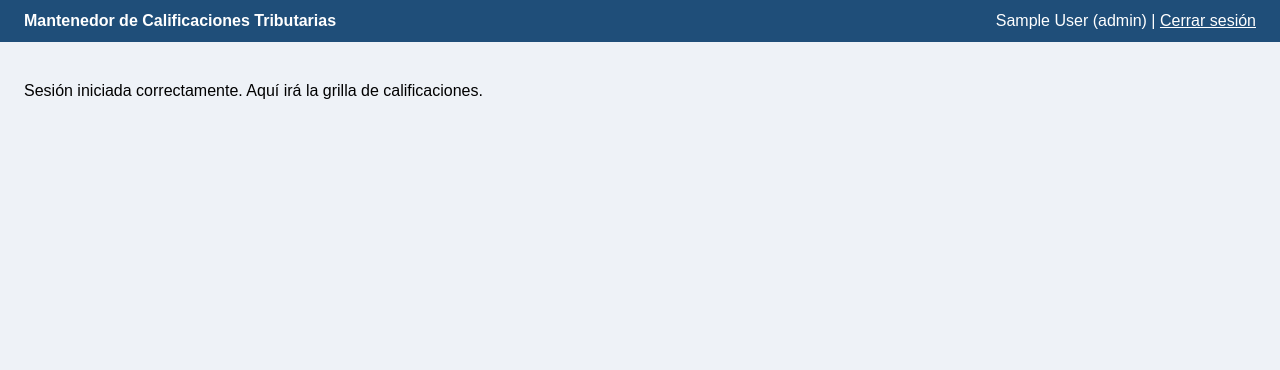
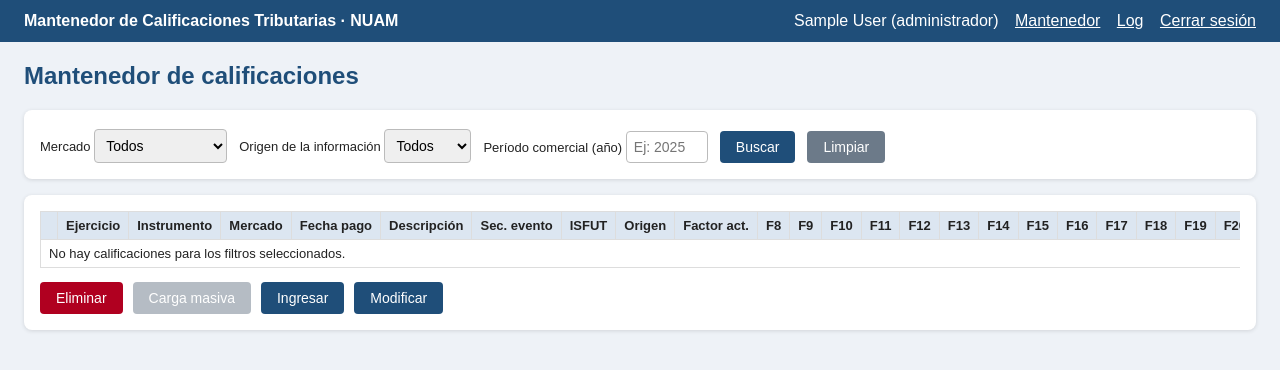
Before and after one commit to b1trat3-exe/calificaciones-tributarias-nuam, a Flask app: page /mantenedor in a window 1280 px wide. Shown: the top 370 px of the page. Run offline with Flask 3, Linux system fonts and the light colour scheme; the visitor is signed in with stand-in values (Sample User, id 1).

Commit message:
Mantenedor, ingreso por montos y factores, log

```diff
--- a/app.py
+++ b/app.py
@@ -1,19 +1,56 @@
+import hmac
+import os
+import secrets
+from datetime import datetime, date
 from functools import wraps
-from flask import Flask, render_template, request, redirect, url_for, session, flash
-from models import db, Usuario
+
+from flask import (Flask, render_template, request, redirect, url_for,
+                   session, flash, abort, jsonify)
+from models import db, Usuario, Calificacion, LogAuditoria
+from factores import ETIQUETAS, NUMEROS, calcular_factores, validar_factores
 
 app = Flask(__name__)
-app.config["SQLALCHEMY_DATABASE_URI"] = "sqlite:///nuam.db"
-app.config["SECRET_KEY"] = "cambiar-esto-despues"
+app.config["SQLALCHEMY_DATABASE_URI"] = os.environ.get("DATABASE_URL", "sqlite:///nuam.db")
+app.config["SECRET_KEY"] = os.environ.get("SECRET_KEY", "cambiar-esto-despues")
+app.config["SESSION_COOKIE_HTTPONLY"] = True
+app.config["SESSION_COOKIE_SAMESITE"] = "Lax"
 db.init_app(app)
+
+MERCADOS = ["Acciones", "CFI", "Fondos mutuos"]
+ORIGENES = ["manual", "archivo", "sistema"]
+
+
+# ---------- Inicialización ----------
+def crear_usuario(nombre, correo, clave, rol):
+    if not Usuario.query.filter_by(correo=correo).first():
+        u = Usuario(nombre=nombre, correo=correo, rol=rol)
+        u.set_password(clave)
+        db.session.add(u)
+        db.session.commit()
+
 
 with app.app_context():
     db.create_all()
-    if not Usuario.query.filter_by(correo="admin@nuam.cl").first():
-        admin = Usuario(nombre="Administrador", correo="admin@nuam.cl", rol="administrador")
-        admin.set_password("Admin1234")
-        db.session.add(admin)
-        db.session.commit()
+    crear_usuario("Administrador", "admin@nuam.cl", "Admin1234", "administrador")
+    crear_usuario("Corredor Uno", "corredor1@nuam.cl", "Corredor1234", "corredor")
+
+
+# ---------- Seguridad: CSRF, login, roles ----------
+def csrf_token():
+    if "csrf" not in session:
+        session["csrf"] = secrets.token_hex(16)
+    return session["csrf"]
+
+
+app.jinja_env.globals["csrf_token"] = csrf_token
+
+
+@app.before_request
+def proteger_csrf():
+    if request.method == "POST":
+        token = request.form.get("csrf_token") or request.headers.get("X-CSRF-Token") or ""
+        if not hmac.compare_digest(token, session.get("csrf", "")):
+            abort(400)
 
 
 def login_requerido(f):
@@ -25,11 +62,35 @@ def login_requerido(f):
     return envoltura
 
 
+def solo_admin(f):
+    @wraps(f)
+    def envoltura(*args, **kwargs):
+        if session.get("rol") != "administrador":
+            abort(403)
+        return f(*args, **kwargs)
+    return envoltura
+
+
+def registrar_log(accion, detalle):
+    db.session.add(LogAuditoria(usuario_id=session.get("usuario_id"),
+                                usuario_nombre=session.get("nombre"),
+                                accion=accion, detalle=detalle[:300]))
+    db.session.commit()
+
+
+def obtener_calificacion(id):
+    c = db.session.get(Calificacion, id)
+    if c is None:
+        abort(404)
+    if session.get("rol") != "administrador" and c.usuario_id != session["usuario_id"]:
+        abort(403)   # un corredor no puede tocar calificaciones de otro
+    return c
+
+
+# ---------- Login ----------
 @app.route("/")
 def inicio():
-    if "usuario_id" in session:
-        return redirect(url_for("mantenedor"))
-    return redirect(url_for("login"))
+    return redirect(url_for("mantenedor" if "usuario_id" in session else "login"))
 
 
 @app.route("/login", methods=["GET", "POST"])
@@ -43,6 +104,7 @@ def login():
             session["usuario_id"] = usuario.id
             session["nombre"] = usuario.nombre
             session["rol"] = usuario.rol
+            registrar_log("LOGIN", f"Inicio de sesión de {usuario.correo}")
             return redirect(url_for("mantenedor"))
         flash("Correo o contraseña incorrectos")
     return render_template("login.html")
@@ -54,10 +116,213 @@ def logout():
     return redirect(url_for("login"))
 
 
+# ---------- Mantenedor (grilla + filtros) ----------
 @app.route("/mantenedor")
 @login_requerido
 def mantenedor():
-    return render_template("mantenedor.html")
+    mercado = request.args.get("mercado", "")
+    origen = request.args.get("origen", "")
+    ejercicio = request.args.get("ejercicio", "").strip()
+
+    q = Calificacion.query
+    if session["rol"] != "administrador":
+        q = q.filter_by(usuario_id=session["usuario_id"])   # calificaciones locales de cada corredor
+    if mercado in MERCADOS:
+        q = q.filter_by(mercado=mercado)
+    if origen in ORIGENES:
+        q = q.filter_by(origen=origen)
+    if ejercicio.isdigit():
+        q = q.filter_by(ejercicio=int(ejercicio))
+    filas = q.order_by(Calificacion.fecha_pago.desc(), Calificacion.id.desc()).limit(300).all()
+
+    return render_template("mantenedor.html", filas=filas, numeros=NUMEROS, etiquetas=ETIQUETAS,
+                           mercados=MERCADOS, origenes=ORIGENES,
+                           filtro={"mercado": mercado, "origen": origen, "ejercicio": ejercicio})
+
+
+# ---------- Ingreso / modificación ----------
+def a_numero(texto, nombre):
+    texto = (texto or "").strip().replace(",", ".")
+    if texto == "":
+        return 0.0
+    try:
+        return float(texto)
+    except ValueError:
+        raise ValueError(f"'{nombre}' debe ser un número.")
+
+
+def procesar_formulario(form, c=None):
+    """Valida el formulario. Devuelve (datos, errores)."""
+    errores = []
+    datos = {}
+
+    datos["mercado"] = form.get("mercado", "")
+    if datos["mercado"] not in MERCADOS:
+        errores.append("Seleccione un mercado válido.")
+    datos["instrumento"] = form.get("instrumento", "").strip()
+    if not datos["instrumento"]:
+        errores.append("El instrumento es obligatorio.")
+    elif len(datos["instrumento"]) > 60:
+        errores.append("El instrumento no puede superar 60 caracteres.")
+    datos["descripcion"] = form.get("descripcion", "").strip()[:200]
+
+    try:
+        datos["ejercicio"] = int(form.get("ejercicio", ""))
+        if not 1990 <= datos["ejercicio"] <= 2100:
+            errores.append("El ejercicio (año comercial) no es válido.")
+    except ValueError:
+        errores.append("El ejercicio (año comercial) debe ser un número.")
+    try:
+        datos["secuencia_evento"] = int(form.get("secuencia_evento", ""))
+        if datos["secuencia_evento"] <= 10000:
+            errores.append("La secuencia de evento debe ser superior a 10.000.")
+    except ValueError:
+        errores.append("La secuencia de evento debe ser un número.")
+    try:
+        datos["fecha_pago"] = date.fromisoformat(form.get("fecha_pago", ""))
+    except ValueError:
+        errores.append("La fecha de pago es obligatoria.")
+
+    for campo, nombre in (("dividendo", "Dividendo"), ("valor_historico", "Valor histórico"),
+                          ("factor_actualizacion", "Factor de actualización")):
+        try:
+            datos[campo] = a_numero(form.get(campo), nombre)
+        except ValueError as e:
+            errores.append(str(e))
+    datos["isfut"] = form.get("isfut") == "on"
+
+    # montos y factores
+    modo = form.get("modo", "montos")
+    montos, factores = {}, {}
+    for n in NUMEROS:
+        try:
+            montos[n] = a_numero(form.get(f"monto_{n}"), f"Monto {n}")
+            if montos[n] < 0:
+                errores.append(f"El monto {n} no puede ser negativo.")
+        except ValueError as e:
+            errores.append(str(e))
+        try:
+            factores[n] = a_numero(form.get(f"factor_{n}"), f"Factor {n}")
+        except ValueError as e:
+            errores.append(str(e))
+
+    if not errores:
+        if modo == "montos":
+            if sum(montos[n] for n in range(8, 20)) <= 0:
+                errores.append("Ingrese al menos un monto entre las columnas 8 y 19.")
+            else:
+                factores = calcular_factores(montos)
+        errores += validar_factores(factores)
+
+    datos["montos"], datos["factores"] = montos, factores
+    return datos, errores
+
+
+def aplicar_datos(c, datos):
+    for campo in ("mercado", "instrumento", "descripcion", "ejercicio", "secuencia_evento",
+                  "fecha_pago", "dividendo", "valor_historico", "factor_actualizacion", "isfut"):
+        setattr(c, campo, datos[campo])
+    for n in NUMEROS:
+        setattr(c, f"monto_{n}", datos["montos"][n])
+        setattr(c, f"factor_{n}", datos["factores"][n])
+    c.fecha_modificacion = datetime.now()
+
+
+def valores_desde_calificacion(c):
+    v = {"mercado": c.mercado, "instrumento": c.instrumento, "ejercicio": c.ejercicio,
+         "secuencia_evento": c.secuencia_evento, "dividendo": c.dividendo,
+         "fecha_pago": c.fecha_pago.isoformat(), "valor_historico": c.valor_historico,
+         "descripcion": c.descripcion or "", "isfut": "on" if c.isfut else "",
+         "factor_actualizacion": c.factor_actualizacion, "modo": "montos"}
+    for n in NUMEROS:
+        v[f"monto_{n}"] = getattr(c, f"monto_{n}")
+        v[f"factor_{n}"] = getattr(c, f"factor_{n}")
+    return v
+
+
+@app.route("/calificaciones/nueva", methods=["GET", "POST"])
+@login_requerido
+def nueva_calificacion():
+    if request.method == "POST":
+        datos, errores = procesar_formulario(request.form)
+        if not errores:
+            c = Calificacion(usuario_id=session["usuario_id"], origen="manual")
+            aplicar_datos(c, datos)
+            db.session.add(c)
+            db.session.commit()
+            registrar_log("INGRESO", f"Calificación {c.id} ({c.instrumento}, {c.ejercicio}) ingresada")
+            flash("Calificación ingresada correctamente.", "ok")
+            return redirect(url_for("mantenedor"))
+        for e in errores:
+            flash(e)
+        valores = request.form.to_dict()
+    else:
+        sig = (db.session.query(db.func.max(Calificacion.secuencia_evento)).scalar() or 10000) + 1
+        valores = {"mercado": request.args.get("mercado", "Acciones"), "ejercicio": date.today().year,
+                   "secuencia_evento": sig, "dividendo": 0, "factor_actualizacion": 0,
+                   "modo": "montos"}
+    return render_template("formulario.html", titulo="Ingresar calificación", valores=valores,
+                           numeros=NUMEROS, etiquetas=ETIQUETAS, mercados=MERCADOS)
+
+
+@app.route("/calificaciones/<int:id>/editar", methods=["GET", "POST"])
+@login_requerido
+def editar_calificacion(id):
+    c = obtener_calificacion(id)
+    if request.method == "POST":
+        datos, errores = procesar_formulario(request.form, c)
+        if not errores:
+            aplicar_datos(c, datos)
+            db.session.commit()
+            registrar_log("MODIFICACION", f"Calificación {c.id} ({c.instrumento}, {c.ejercicio}) modificada")
+            flash("Calificación modificada correctamente.", "ok")
+            return redirect(url_for("mantenedor"))
+        for e in errores:
+            flash(e)
+        valores = request.form.to_dict()
+    else:
+        valores = valores_desde_calificacion(c)
+    return render_template("formulario.html", titulo="Modificar calificación", valores=valores,
+                           numeros=NUMEROS, etiquetas=ETIQUETAS, mercados=MERCADOS)
+
+
+@app.route("/calificaciones/<int:id>/eliminar", methods=["POST"])
+@login_requerido
+def eliminar_calificacion(id):
+    c = obtener_calificacion(id)
+    detalle = f"Calificación {c.id} ({c.instrumento}, {c.ejercicio}) eliminada"
+    db.session.delete(c)
+    db.session.commit()
+    registrar_log("ELIMINACION", detalle)
+    flash("Calificación eliminada.", "ok")
+    return redirect(url_for("mantenedor"))
+
+
+@app.route("/api/calcular", methods=["POST"])
+@login_requerido
+def api_calcular():
+    """Botón 'Calcular': convierte montos en factores usando la misma regla del servidor."""
+    datos = request.get_json(silent=True) or {}
+    montos = {}
+    for n in NUMEROS:
+        try:
+            montos[n] = a_numero(str(datos.get(str(n), "")), f"Monto {n}")
+        except ValueError as e:
+            return jsonify({"error": str(e)}), 400
+    if sum(montos[n] for n in range(8, 20)) <= 0:
+        return jsonify({"error": "Ingrese al menos un monto entre las columnas 8 y 19."}), 400
+    factores = calcular_factores(montos)
+    return jsonify({"factores": {str(n): v for n, v in factores.items()},
+                    "errores": validar_factores(factores)})
+
+
+# ---------- Log de auditoría (solo administrador) ----------
+@app.route("/log")
+@login_requerido
+@solo_admin
+def ver_log():
+    registros = LogAuditoria.query.order_by(LogAuditoria.id.desc()).limit(300).all()
+    return render_template("log.html", registros=registros)
 
 
 if __name__ == "__main__":
--- /dev/null
+++ b/templates/base.html
@@ -0,0 +1,56 @@
+<!DOCTYPE html>
+<html lang="es">
+<head>
+  <meta charset="UTF-8">
+  <meta name="viewport" content="width=device-width, initial-scale=1">
+  <title>{% block titulo %}Calificaciones Tributarias NUAM{% endblock %}</title>
+  <style>
+    * { box-sizing: border-box; }
+    body { font-family: Arial, sans-serif; margin: 0; background: #eef2f7; color: #222; }
+    header { background: #1F4E79; color: white; padding: 12px 24px; display: flex; justify-content: space-between; align-items: center; flex-wrap: wrap; gap: 8px; }
+    header a { color: white; margin-left: 12px; }
+    main { padding: 20px 24px; }
+    h2 { color: #1F4E79; margin-top: 0; }
+    .panel { background: white; border-radius: 8px; padding: 16px; box-shadow: 0 1px 4px rgba(0,0,0,.12); margin-bottom: 16px; }
+    .filtros { display: flex; gap: 12px; align-items: flex-end; flex-wrap: wrap; }
+    label { font-size: 13px; display: block; }
+    input, select { padding: 7px; margin-top: 3px; border: 1px solid #bbb; border-radius: 4px; font-size: 14px; }
+    .btn { display: inline-block; padding: 8px 16px; background: #1F4E79; color: white; border: 0; border-radius: 4px; cursor: pointer; text-decoration: none; font-size: 14px; }
+    .btn.sec { background: #6c7a89; }
+    .btn.peligro { background: #b00020; }
+    .btn[disabled] { opacity: .5; cursor: not-allowed; }
+    .tabla-scroll { overflow-x: auto; }
+    table { border-collapse: collapse; font-size: 13px; width: 100%; }
+    th, td { border: 1px solid #ddd; padding: 6px 8px; text-align: left; white-space: nowrap; }
+    th { background: #dce6f1; position: sticky; top: 0; }
+    tr:hover td { background: #f5f9ff; }
+    .acciones { margin-top: 14px; display: flex; gap: 10px; flex-wrap: wrap; }
+    .msg { padding: 10px 14px; border-radius: 4px; margin-bottom: 10px; background: #fdecea; color: #b00020; }
+    .msg.ok { background: #e6f4ea; color: #1e6b34; }
+    .grid { display: grid; grid-template-columns: repeat(auto-fill, minmax(220px, 1fr)); gap: 12px; }
+    .grid label input, .grid label select { width: 100%; }
+    .campo-largo { grid-column: span 2; }
+    .item { border: 1px solid #e1e6ed; border-radius: 6px; padding: 8px; background: #fafcff; }
+    .item small { display: block; color: #555; min-height: 32px; font-size: 11px; }
+    .item input { width: 100%; }
+    @media (max-width: 600px) { .campo-largo { grid-column: span 1; } main { padding: 12px; } }
+  </style>
+</head>
+<body>
+  <header>
+    <strong>Mantenedor de Calificaciones Tributarias · NUAM</strong>
+    <span>
+      {{ session["nombre"] }} ({{ session["rol"] }})
+      <a href="{{ url_for('mantenedor') }}">Mantenedor</a>
+      {% if session["rol"] == "administrador" %}<a href="{{ url_for('ver_log') }}">Log</a>{% endif %}
+      <a href="{{ url_for('logout') }}">Cerrar sesión</a>
+    </span>
+  </header>
+  <main>
+    {% with mensajes = get_flashed_messages(with_categories=true) %}
+      {% for categoria, m in mensajes %}<div class="msg {{ 'ok' if categoria == 'ok' else '' }}">{{ m }}</div>{% endfor %}
+    {% endwith %}
+    {% block contenido %}{% endblock %}
+  </main>
+</body>
+</html>
--- a/templates/login.html
+++ b/templates/login.html
@@ -18,6 +18,7 @@
   <div class="caja">
     <h1>Calificaciones Tributarias NUAM</h1>
     <form method="post">
+      <input type="hidden" name="csrf_token" value="{{ csrf_token() }}">
       <label>Correo <input type="email" name="correo" required></label>
       <label>Contraseña <input type="password" name="clave" required></label>
       <button type="submit">Ingresar</button>
--- a/templates/mantenedor.html
+++ b/templates/mantenedor.html
@@ -1,23 +1,92 @@
-<!DOCTYPE html>
-<html lang="es">
-<head>
-  <meta charset="UTF-8">
-  <meta name="viewport" content="width=device-width, initial-scale=1">
-  <title>Mantenedor - Calificaciones Tributarias NUAM</title>
-  <style>
-    body { font-family: Arial, sans-serif; margin: 0; background: #eef2f7; }
-    header { background: #1F4E79; color: white; padding: 12px 24px; display: flex; justify-content: space-between; align-items: center; }
-    header a { color: white; }
-    main { padding: 24px; }
-  </style>
-</head>
-<body>
-  <header>
-    <strong>Mantenedor de Calificaciones Tributarias</strong>
-    <span>{{ session["nombre"] }} ({{ session["rol"] }}) | <a href="{{ url_for('logout') }}">Cerrar sesión</a></span>
-  </header>
-  <main>
-    <p>Sesión iniciada correctamente. Aquí irá la grilla de calificaciones.</p>
-  </main>
-</body>
-</html>
+{% extends "base.html" %}
+{% block titulo %}Mantenedor - Calificaciones Tributarias NUAM{% endblock %}
+{% block contenido %}
+<h2>Mantenedor de calificaciones</h2>
+
+<div class="panel">
+  <form method="get" class="filtros">
+    <label>Mercado
+      <select name="mercado">
+        <option value="">Todos</option>
+        {% for m in mercados %}<option value="{{ m }}" {{ 'selected' if filtro.mercado == m }}>{{ m }}</option>{% endfor %}
+      </select>
+    </label>
+    <label>Origen de la información
+      <select name="origen">
+        <option value="">Todos</option>
+        {% for o in origenes %}<option value="{{ o }}" {{ 'selected' if filtro.origen == o }}>{{ o|capitalize }}</option>{% endfor %}
+      </select>
+    </label>
+    <label>Período comercial (año)
+      <input type="number" name="ejercicio" value="{{ filtro.ejercicio }}" placeholder="Ej: 2025" min="1990" max="2100">
+    </label>
+    <button class="btn" type="submit">Buscar</button>
+    <a class="btn sec" href="{{ url_for('mantenedor') }}">Limpiar</a>
+  </form>
+</div>
+
+<div class="panel">
+  <div class="tabla-scroll">
+    <table>
+      <thead>
+        <tr>
+          <th></th><th>Ejercicio</th><th>Instrumento</th><th>Mercado</th><th>Fecha pago</th>
+          <th>Descripción</th><th>Sec. evento</th><th>ISFUT</th><th>Origen</th><th>Factor act.</th>
+          {% for n in numeros %}<th title="{{ etiquetas[n] }}">F{{ n }}</th>{% endfor %}
+          <th>Última modificación</th>
+        </tr>
+      </thead>
+      <tbody>
+        {% for c in filas %}
+        <tr>
+          <td><input type="radio" name="sel" value="{{ c.id }}"></td>
+          <td>{{ c.ejercicio }}</td>
+          <td>{{ c.instrumento }}</td>
+          <td>{{ c.mercado }}</td>
+          <td>{{ c.fecha_pago.strftime('%d-%m-%Y') }}</td>
+          <td>{{ c.descripcion or '' }}</td>
+          <td>{{ c.secuencia_evento }}</td>
+          <td>{{ 'Sí' if c.isfut else 'No' }}</td>
+          <td>{{ c.origen|capitalize }}</td>
+          <td>{{ c.factor_actualizacion }}</td>
+          {% for n in numeros %}{% set v = c|attr('factor_' ~ n) %}<td>{{ ('%.8f'|format(v)) if v else '0' }}</td>{% endfor %}
+          <td>{{ c.fecha_modificacion.strftime('%d-%m-%Y %H:%M') }}</td>
+        </tr>
+        {% else %}
+        <tr><td colspan="{{ 11 + numeros|length }}">No hay calificaciones para los filtros seleccionados.</td></tr>
+        {% endfor %}
+      </tbody>
+    </table>
+  </div>
+
+  <div class="acciones">
+    <button class="btn peligro" type="button" onclick="eliminar()">Eliminar</button>
+    <button class="btn sec" type="button" disabled title="Próximamente">Carga masiva</button>
+    <a class="btn" href="{{ url_for('nueva_calificacion', mercado=filtro.mercado) }}">Ingresar</a>
+    <button class="btn" type="button" onclick="modificar()">Modificar</button>
+  </div>
+  <form id="frm-eliminar" method="post" style="display:none">
+    <input type="hidden" name="csrf_token" value="{{ csrf_token() }}">
+  </form>
+</div>
+
+<script>
+  function seleccionada() {
+    const r = document.querySelector('input[name=sel]:checked');
+    if (!r) { alert('Seleccione una calificación de la grilla.'); return null; }
+    return r.value;
+  }
+  function modificar() {
+    const id = seleccionada();
+    if (id) window.location.href = '/calificaciones/' + id + '/editar';
+  }
+  function eliminar() {
+    const id = seleccionada();
+    if (id && confirm('¿Eliminar la calificación seleccionada?')) {
+      const f = document.getElementById('frm-eliminar');
+      f.action = '/calificaciones/' + id + '/eliminar';
+      f.submit();
+    }
+  }
+</script>
+{% endblock %}
```
Also changed, not shown: factores.py (added, +65 -0 lines), models.py (+12 -4 lines), templates/formulario.html (added, +98 -0 lines), templates/log.html (added, +17 -0 lines).
